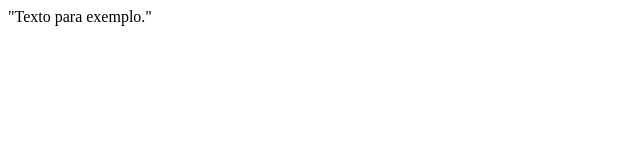
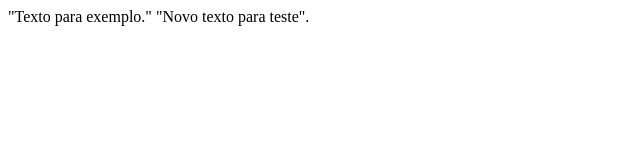
Before and after one commit to labs-paroshe/primeirotestegithub, a plain HTML site: page index1.html in a window 1280 px wide. Shown: the whole page, without its empty margins (0-640 px from the left). Drawn offline with Linux system fonts and the light colour scheme.

Commit message:
Update index1.html

```diff
--- a/index1.html
+++ b/index1.html
@@ -1,3 +1,4 @@
 <html>
     "Texto para exemplo."
+    "Novo texto para teste".
 </html>
```
